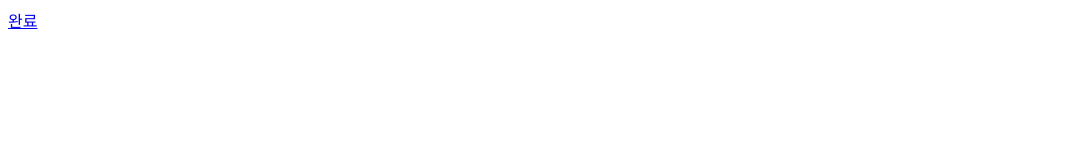
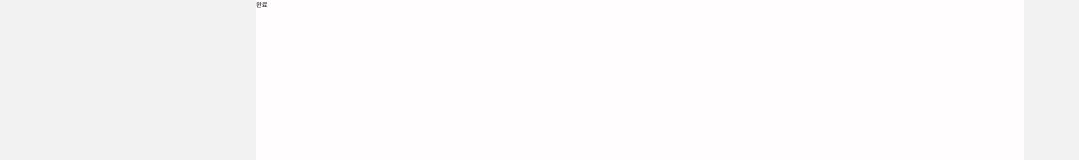
Before and after one commit to wooneeS2/colavo-assignment, a React (Create React App) app: page /select-sales in a window 1280 px wide. Shown: the top 160 px of the page, without its empty margins (0-1079 px from the left). Built offline with nearby package versions, Linux system fonts and the light colour scheme.

Commit message:
STYLE : 메인페이지 스타일 적용 2/3

```diff
--- a/package.json
+++ b/package.json
@@ -3,6 +3,10 @@
   "version": "0.1.0",
   "private": true,
   "dependencies": {
+    "@fortawesome/fontawesome-svg-core": "^6.2.0",
+    "@fortawesome/free-brands-svg-icons": "^6.2.0",
+    "@fortawesome/free-solid-svg-icons": "^6.2.0",
+    "@fortawesome/react-fontawesome": "^0.2.0",
     "@tanstack/react-query": "^4.7.1",
     "@testing-library/jest-dom": "^5.16.5",
     "@testing-library/react": "^13.4.0",
--- a/src/App.tsx
+++ b/src/App.tsx
@@ -1,12 +1,18 @@
 import React from 'react';
 import { BrowserRouter } from 'react-router-dom';
 import RoutePage from 'routePage';
+import { ThemeProvider } from 'styled-components';
+import defaultTheme from 'design/theme';
+import GlobalStyle from 'design/globalStyle';
 
 function App() {
   return (
-    <BrowserRouter>
-      <RoutePage />
-    </BrowserRouter>
+    <ThemeProvider theme={defaultTheme}>
+      <GlobalStyle />
+      <BrowserRouter>
+        <RoutePage />
+      </BrowserRouter>
+    </ThemeProvider>
   );
 }
 
--- /dev/null
+++ b/src/design/commonStyles.tsx
@@ -0,0 +1,10 @@
+import styled from 'styled-components';
+
+export const PageContainer = styled.div`
+  width: 100%;
+  min-height: 100vh;
+  height: auto;
+  display: flex;
+  flex-direction: column;
+  background-color: ${props => props.theme.mainWhite};
+`;
--- /dev/null
+++ b/src/design/globalStyle.ts
@@ -0,0 +1,62 @@
+import { createGlobalStyle } from 'styled-components';
+
+const GlobalStyle = createGlobalStyle`
+@import url('https://fonts.googleapis.com/css2?family=Open+Sans:ital,wght@0,300;0,400;0,500;0,600;0,700;0,800;1,300;1,400;1,500;1,600;1,700;1,800&display=swap');
+html, body, div, span, applet, object, iframe,
+h1, h2, h3, h4, h5, h6, p, blockquote, pre,
+a, abbr, acronym, address, big, cite, code,
+del, dfn, em, img, ins, kbd, q, s, samp,
+small, strike, strong, sub, sup, tt, var,
+b, u, i, center,
+dl, dt, dd, ol, ul, li,
+fieldset, form, label, legend,
+table, caption, tbody, tfoot, thead, tr, th, td,
+article, aside, canvas, details, embed,
+figure, figcaption, footer, header, hgroup,
+menu, nav, output, ruby, section, summary,
+time, mark, audio, video {
+	margin: 0;
+	padding: 0;
+	border: 0;
+	font-size: 100%;
+	font: inherit;
+	vertical-align: baseline;
+}
+article, aside, details, figcaption, figure,
+footer, header, hgroup, menu, nav, section {
+	display: block;
+}
+ol, ul {
+	list-style: none;
+}
+blockquote, q {
+	quotes: none;
+}
+blockquote:before, blockquote:after,
+q:before, q:after {
+	content: '';
+	content: none;
+}
+table {
+	border-collapse: collapse;
+	border-spacing: 0;
+}
+* {
+  box-sizing: border-box ;
+}
+html, body {
+	height: 100%;
+	font-size: 62.5%;
+	font-family: 'Open Sans', sans-serif;
+}
+body {
+  background-color: ${props => props.theme.screenBackgroundGrey};
+  max-width: 76.8rem;
+  margin: 0 auto;
+}
+a {
+  text-decoration: none;
+	color:inherit;
+}
+`;
+export default GlobalStyle;
--- /dev/null
+++ b/src/design/shoppingBasketStyles/shoppingBasketStyles.tsx
@@ -0,0 +1,91 @@
+import styled from 'styled-components';
+import { Link } from 'react-router-dom';
+
+export const MainUserDiv = styled.div`
+  display: flex;
+  flex-direction: column;
+  justify-content: center;
+  text-align: center;
+  margin: 10px;
+`;
+
+export const MainUserName = styled.p`
+  font-size: 1.2rem;
+  color: ${props => props.theme.mainBlack};
+`;
+
+export const MainTime = styled.p`
+  font-size: 1rem;
+  color: ${props => props.theme.mainGrey};
+`;
+
+export const MainMenuDiv = styled.div`
+  display: flex;
+  flex-direction: row;
+  justify-content: center;
+  align-items: center;
+`;
+
+export const MainMenuButton = styled(Link)<{ type: string }>`
+  width: 40%;
+  height: 60px;
+  text-align: center;
+  background-color: ${props =>
+    props.type === 'item'
+      ? props.theme.backgroundPink
+      : props.theme.backgroundGrey};
+  color: ${props =>
+    props.type === 'item' ? props.theme.mainPink : props.theme.mainGrey};
+  padding: 10px;
+  margin: 10px;
+  border-radius: 10px;
+  font-size: 1.2rem;
+  span {
+    margin-left: 4px;
+  }
+`;
+
+export const HrStyle = styled.hr`
+  border: 0;
+  width: 100%;
+  height: 1px;
+  background: ${props => props.theme.backgroundGrey};
+`;
+
+export const ItemStyleDiv = styled.div`
+  display: flex;
+  flex-direction: row;
+  justify-content: space-between;
+  margin: 10px;
+`;
+
+export const ItemListStyle = styled.li`
+  list-style: none;
+  margin: 6px;
+  font-size: 1.2rem;
+  color: ${props => props.theme.mainBlack};
+  p {
+    font-size: 1rem;
+    color: ${props => props.theme.mainGrey};
+  }
+`;
+
+export const ItemListSelectBox = styled.select`
+  width: 50px;
+  height: 30px;
+  border-radius: 10px;
+  background-color: ${props => props.theme.backgroundGrey};
+  border: none;
+  padding: 4px;
+  margin: 6px;
+`;
+
+export const SaleEditButton = styled.button`
+  width: 50px;
+  height: 30px;
+  border-radius: 10px;
+  background-color: ${props => props.theme.backgroundGrey};
+  border: none;
+  padding: 4px;
+  margin: 6px;
+`;
--- /dev/null
+++ b/src/design/theme.ts
@@ -0,0 +1,15 @@
+import { DefaultTheme } from 'styled-components';
+
+export const defaultTheme: DefaultTheme = {
+  mainPink: '#F87F7F',
+  backgroundPink: '#F7CACA',
+  mainPurple: '#541690',
+  backgroundPurple: '#D2ABFA',
+  mainGrey: '#B1B0B0',
+  backgroundGrey: '#EFEBEB',
+  screenBackgroundGrey: '#f2f2f2',
+  mainWhite: '#FFFDFD',
+  mainBlack: '#333333',
+};
+
+export default defaultTheme;
--- a/src/pages/selectItemPage.tsx
+++ b/src/pages/selectItemPage.tsx
@@ -1,3 +1,4 @@
+import { PageContainer } from 'design/commonStyles';
 import React from 'react';
 import { useLocation } from 'react-router-dom';
 import { Link } from 'react-router-dom';
@@ -29,7 +30,7 @@ function SelectItemPage() {
   }, [selectedItem]);
 
   return (
-    <>
+    <PageContainer>
       <div>
         {item?.map((elem: any) => {
           return (
@@ -53,7 +54,7 @@ function SelectItemPage() {
       >
         완료
       </Link>
-    </>
+    </PageContainer>
   );
 }
 
--- a/src/pages/selectSalesPage.tsx
+++ b/src/pages/selectSalesPage.tsx
@@ -1,3 +1,4 @@
+import { PageContainer } from 'design/commonStyles';
 import React from 'react';
 import { useLocation } from 'react-router-dom';
 import { Link } from 'react-router-dom';
@@ -29,7 +30,7 @@ function SelectSalesPage() {
   }, [selectedSales]);
 
   return (
-    <>
+    <PageContainer>
       <div>
         {sales?.map((elem: any) => {
           return (
@@ -56,7 +57,7 @@ function SelectSalesPage() {
       >
         완료
       </Link>
-    </>
+    </PageContainer>
   );
 }
 
--- a/src/pages/shoppingBasketPage.tsx
+++ b/src/pages/shoppingBasketPage.tsx
@@ -1,9 +1,23 @@
 import React from 'react';
 import { useQuery } from '@tanstack/react-query';
 import { getItemDatas } from 'api/itemApi';
-import { Link } from 'react-router-dom';
 import Modal from 'react-modal';
 import { moneyConvertToKRW } from 'utils/moneyConvertToKRW';
+import { PageContainer } from 'design/commonStyles';
+import {
+  HrStyle,
+  ItemListSelectBox,
+  ItemListStyle,
+  ItemStyleDiv,
+  MainMenuButton,
+  MainMenuDiv,
+  MainTime,
+  MainUserDiv,
+  MainUserName,
+  SaleEditButton,
+} from 'design/shoppingBasketStyles/shoppingBasketStyles';
+import { FontAwesomeIcon } from '@fortawesome/react-fontawesome';
+import { faCirclePlus } from '@fortawesome/free-solid-svg-icons';
 
 const itemCounts = [...new Array(10)].map((_, i) => i + 1);
 
@@ -62,7 +76,7 @@ function ShoppingBasketPage() {
   }, []);
 
   return (
-    <>
+    <PageContainer>
       <Modal isOpen={isOpen}>
         {selectedItems &&
           selectedItems.map((elem: itemType) => {
@@ -123,14 +137,30 @@ function ShoppingBasketPage() {
           확인
         </button>
       </Modal>
-      <div>
-        <Link to={'select-items'} state={{ item: items }}>
-          시술
-        </Link>
-        <Link to={'select-sales'} state={{ sale: discounts }}>
-          할인
-        </Link>
-      </div>
+
+      <MainUserDiv>
+        <MainUserName>김원희</MainUserName>
+        <MainTime>{new Date().toLocaleString('ko-kr').slice(0, 20)}</MainTime>
+      </MainUserDiv>
+      <MainMenuDiv>
+        <MainMenuButton
+          to={'select-items'}
+          state={{ item: items }}
+          type={'item'}
+        >
+          <FontAwesomeIcon icon={faCirclePlus} />
+          <span>시술</span>
+        </MainMenuButton>
+        <MainMenuButton
+          to={'select-sales'}
+          state={{ sale: discounts }}
+          type={'sale'}
+        >
+          <FontAwesomeIcon icon={faCirclePlus} />
+          <span>할인</span>
+        </MainMenuButton>
+      </MainMenuDiv>
+      <HrStyle />
       <div>
         {selectedItems &&
           selectedItems.map((elem: itemType) => {
@@ -138,11 +168,13 @@ function ShoppingBasketPage() {
               return;
             }
             return (
-              <div key={elem.name}>
-                <li>
-                  {elem.name}/{elem.price}
-                </li>
-                <select
+              <ItemStyleDiv key={elem.name}>
+                <ItemListStyle>
+                  {elem.name}
+                  <p>{moneyConvertToKRW(elem.price)}원</p>
+                </ItemListStyle>
+                <div>
+                  <ItemListSelectBox
                     name="itemCount"
                     id="itemCont"
                     defaultValue={elem.count}
@@ -155,8 +187,9 @@ function ShoppingBasketPage() {
                         {item}
                       </option>
                     ))}
-                </select>
+                  </ItemListSelectBox>
                 </div>
+              </ItemStyleDiv>
             );
           })}
       </div>
@@ -167,9 +200,10 @@ function ShoppingBasketPage() {
             return;
           }
           return (
-            <div key={elem.name}>
-              <li>
-                {elem.name}/{elem.rate}
+            <ItemStyleDiv key={elem.name}>
+              <ItemListStyle>
+                {elem.name}
+                <p>할인률 : {elem.rate * 100}%</p>
                 {/* <p>
                   {selectedItems.map((elem: any) => {
                     elem.selectedSales
@@ -182,18 +216,20 @@ function ShoppingBasketPage() {
                       });
                   })}
                 </p> */}
-              </li>
-              <button
+              </ItemListStyle>
+              <SaleEditButton
                 onClick={() => {
                   setIsOpen(true);
                   setCurrentSale({ name: elem.name, rate: elem.rate });
                 }}
               >
                 수정
-              </button>
-            </div>
+              </SaleEditButton>
+            </ItemStyleDiv>
           );
         })}
+      <HrStyle />
+
       <div>
         <p>합계</p>
         <p>
@@ -205,8 +241,9 @@ function ShoppingBasketPage() {
             )}
           원
         </p>
+        <button>다음</button>
       </div>
-    </>
+    </PageContainer>
   );
 }
 
```
Also changed, not shown: src/design/styled.d.ts (added, +15 -0 lines), 1 other file (tests, documents, lock files or other folders). Lines whose indentation alone changed are shown as unchanged.
